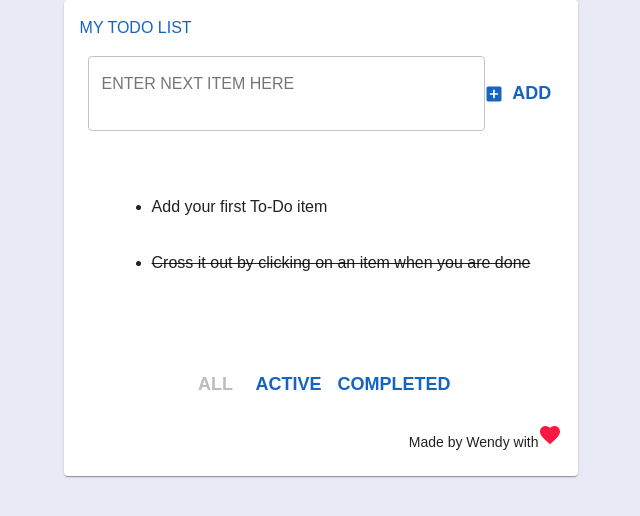
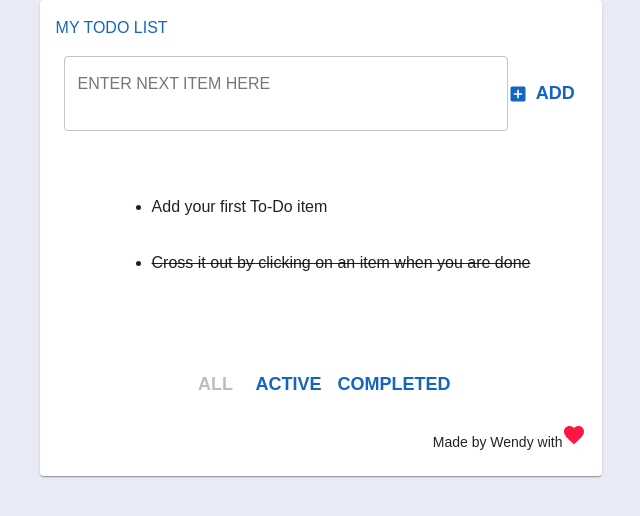
Before and after one commit to lynklody/shopping-website, a React (Create React App) app: page / in a window 1280 px wide. Shown: the top 516 px of the page, without its empty margins (319-959 px from the left). Built offline with nearby package versions, Linux system fonts and the light colour scheme.

Commit message:
minor bug fix

```diff
--- a/src/component/App.js
+++ b/src/component/App.js
@@ -6,8 +6,7 @@ import AddTodoContainer from '../containers/AddTodoContainer'
 import TodoListContainer from '../containers/TodoListContainer'
 import FooterContainer from '../containers/FooterContainer'
 import { makeStyles } from '@material-ui/core/styles'
-import { Container, MuiThemeProvider, Box, Card, CardContent, Typography } from '@material-ui/core'
-import { ThemeProvider } from '@material-ui/styles'
+import { Container, Box, Card, CardContent, Typography } from '@material-ui/core'
 import Favorite from '@material-ui/icons/Favorite'
 import red from '@material-ui/core/colors/red'
 import { blue } from '@material-ui/core/colors'
@@ -78,7 +77,6 @@ const App = () => {
         // const classes = useStyles();
         // const cardHeaderStyles =
         return (
-            // <ThemeProvider theme={theme}>
             <Container> {/**material-ui container */}
 
             <Box display="flex"
@@ -89,7 +87,7 @@ const App = () => {
                 {/* <Card className={classes.card}> */}
                     {/* <CardContent className={classes.title}> */}
                     <CardContent>
-                        <Typography color="primary">
+                        <Typography component={'span'} color="primary">
                             MY TODO LIST
                         </Typography>
                     </CardContent>
@@ -105,7 +103,7 @@ const App = () => {
                     alignItems="center"
                     justifyContent="center"
                     >
-                        <Typography>
+                        <Typography component={'span'}>
                             <CardContent>
 
                                 <TodoListContainer />
@@ -139,7 +137,6 @@ const App = () => {
             </Box>
 
             </Container>
-            // </ThemeProvider>
         );
     // }
 
--- a/src/component/TodoList.js
+++ b/src/component/TodoList.js
@@ -1,6 +1,6 @@
 import React, { Component } from 'react';
 import Todo from "./Todo";
-import { CardContent } from '@material-ui/core'
+import { CardContent, Container } from '@material-ui/core'
 
 class TodoList extends Component {
 
@@ -11,6 +11,7 @@ class TodoList extends Component {
     render() {
         const {todos, toggleTodo} = this.props;
         return (
+            <Container>
                 <CardContent>
                     <ul>
                         {
@@ -22,6 +23,7 @@ class TodoList extends Component {
                         }
                     </ul>
                 </CardContent>
+            </Container>
         );
     }
 }
```
Lines whose indentation alone changed are shown as unchanged.
